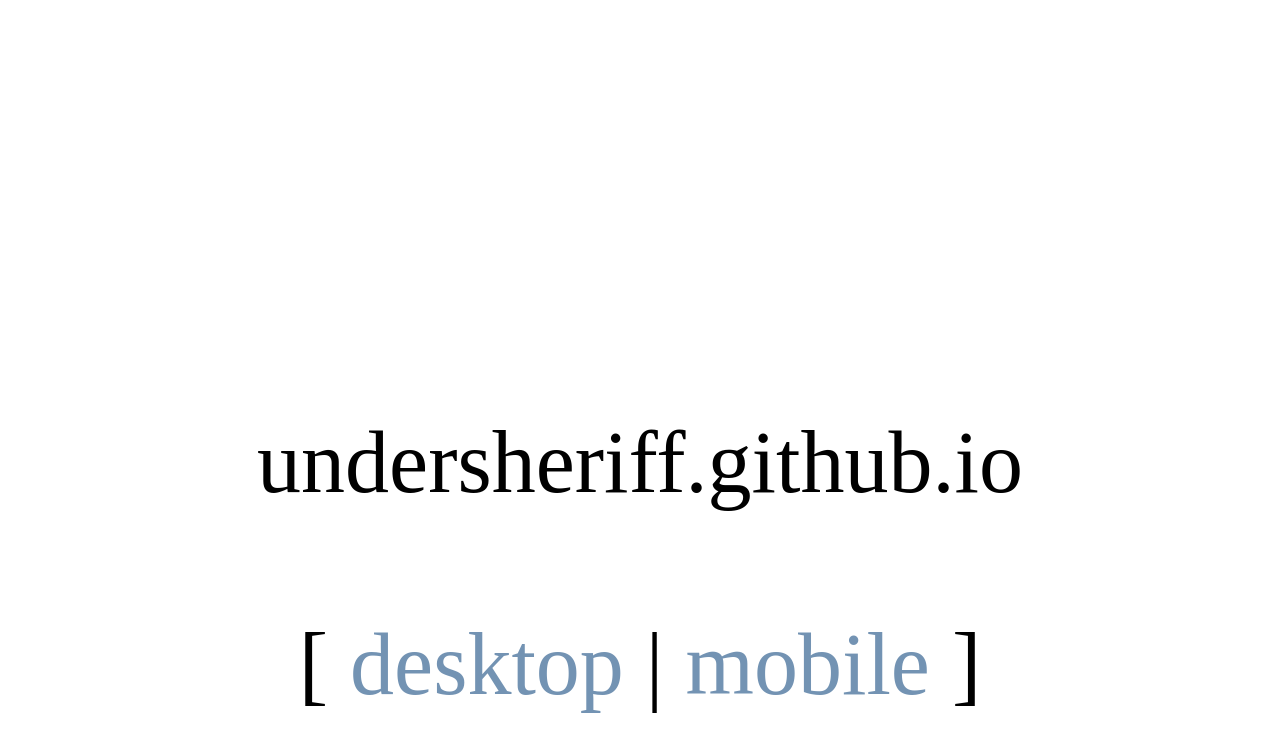
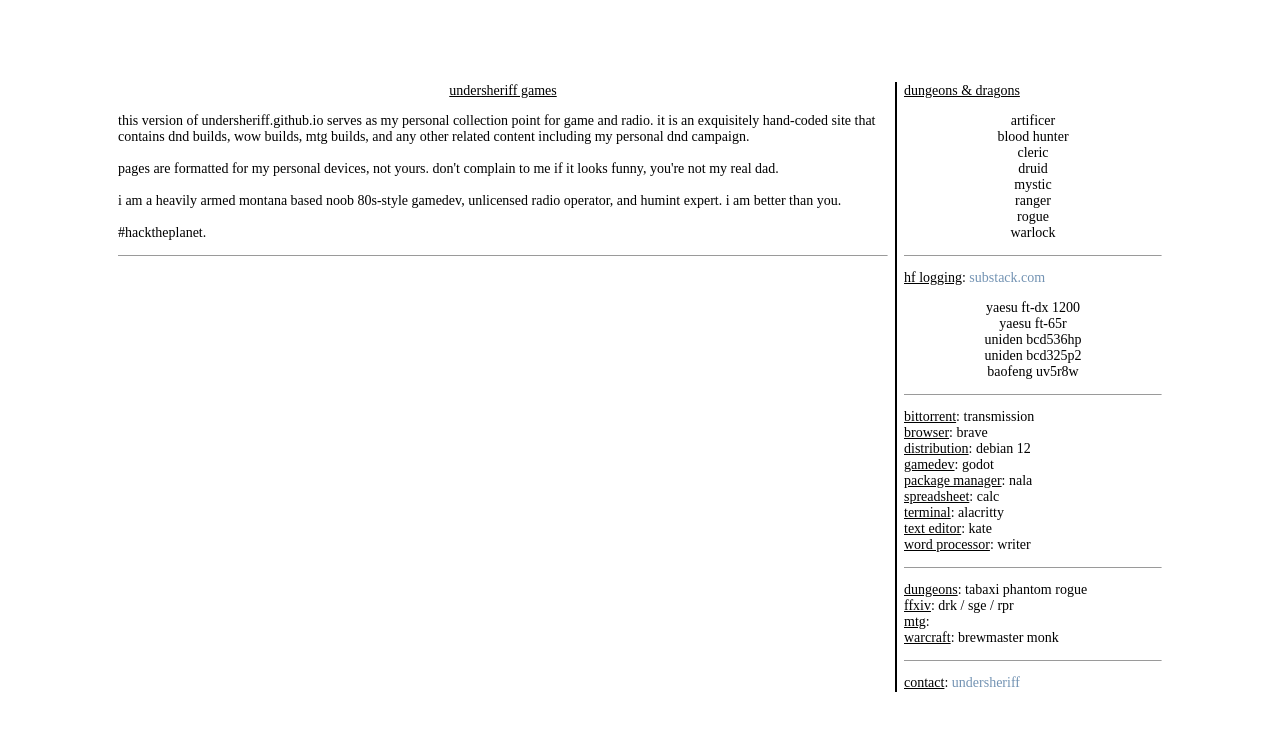
Before and after one commit to undersheriff/undersheriff.github.io, a plain HTML site: page index.html in a window 1280 px wide. Drawn offline with Linux system fonts and the light colour scheme.

Commit message:
Update index.html

```diff
--- a/index.html
+++ b/index.html
@@ -26,11 +26,79 @@ a:active {
 }
 </style>
     <center>
-      <p style="color:000000; font-family:hack; font-size:88; text-align:center;">
-        <br><br><br><br>
-        undersheriff.github.io<br><br>
-        [ <a href="desktop/">desktop</a> | <a href="mobile/">mobile</a> ]
-      </p>
+    <br><br><br><br>
+      <table width=1031>
+        <tr>
+          <td width=768 valign=top>
+            <p style="color:000000; font-family:hack; font-size:14; text-align:center;">
+              <u>undersheriff games</u>
+            </p>
+            <p style="color:000000; font-family:hack; font-size:14;">
+              this version of undersheriff.github.io serves as my personal collection point for game and radio. it is an exquisitely hand-coded site that contains dnd builds, wow builds, mtg builds, and
+              any other related content including my personal dnd campaign.<br><br>
+              pages are formatted for my personal devices, not yours. don't complain to me if it looks funny, you're not my real dad.<br><br>
+              i am a heavily armed montana based noob 80s-style gamedev, unlicensed radio operator, and humint expert. i am better than you.<br><br>
+              #hacktheplanet.
+            </p>
+            <hr size=0 width=768>
+          </td>
+          <td width=3>
+          </td>
+          <td bgcolor=000000 width=1 valign=top>
+          </td>
+          <td width=3>
+          </td>
+          <td width=256 valign=top>
+            <p style="color:000000; font-family:hack; font-size:14;">
+              <u>dungeons & dragons</u>
+            </p>
+            <p style="color:000000; font-family:hack; font-size:14; text-align:center;">
+              artificer<br>
+              blood hunter<br>
+              cleric<br>
+              druid<br>
+              mystic<br>
+              ranger<br>
+              rogue<br>
+              warlock
+            </p>
+            <hr size=0 width=256>
+            <p style="color:000000; font-family:hack; font-size:14;">
+              <u>hf logging</u>: <a href=https://undersheriff.substack.com>substack.com</a>
+            </p>
+            <p style="color:000000; font-family:hack; font-size:14; text-align:center;">
+              yaesu ft-dx 1200<br>
+              yaesu ft-65r<br>
+              uniden bcd536hp<br>
+              uniden bcd325p2<br>
+              baofeng uv5r8w
+            </p>
+            <hr size=0 width=256>
+            <p style="color:000000; font-family:hack; font-size:14;">
+              <u>bittorrent</u>: transmission<br>
+              <u>browser</u>: brave<br>
+              <u>distribution</u>: debian 12<br>
+              <u>gamedev</u>: godot<br>
+              <u>package manager</u>: nala<br>
+              <u>spreadsheet</u>: calc<br>
+              <u>terminal</u>: alacritty<br>
+              <u>text editor</u>: kate<br>
+              <u>word processor</u>: writer
+            </p>
+            <hr size=0 width=256>
+            <p style="color:000000; font-family:hack; font-size:14;">
+              <u>dungeons</u>: tabaxi phantom rogue<br>
+              <u>ffxiv</u>: drk / sge / rpr<br>
+              <u>mtg</u>:<br>
+              <u>warcraft</u>: brewmaster monk
+            </p>
+            <hr size=0 width=256>
+            <p style="color:000000; font-family:hack; font-size:14;">
+              <u>contact</u>: <a href=mailto:undersheriff@protonmail.com>undersheriff</a>
+            </p>
+          </td>
+        </tr>
+      </table>
     </center>
   </body>
 </html>
```
